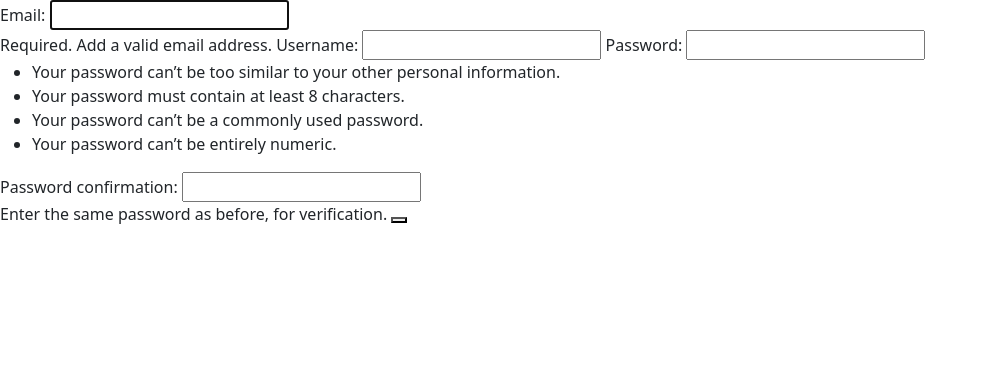
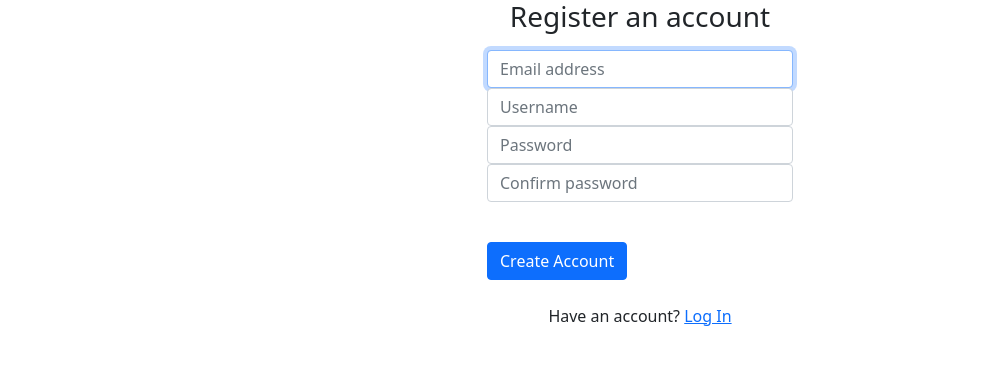
Before and after one commit to Temych67/Demo_test_site_Django, a Django app: page /registration/ in a window 1280 px wide. Shown: the top 365 px of the page, without its empty margins (0-987 px from the left). Run offline with Django 4.2, Linux system fonts and the light colour scheme.

Commit message:
update model and registration.html

```diff
--- a/simple_test_site/main_app/models.py
+++ b/simple_test_site/main_app/models.py
@@ -32,11 +32,11 @@
 
 
 class User_Custom_Model(AbstractBaseUser):
-    username = models.CharField(max_length=50, unique=True, error_messages ={
+    username = models.CharField(max_length=50, unique=True, error_messages={
                     "unique": "The username you entered is already exists.",
                     "max_length": "The username you entered is very long. It should not exceed 50 characters",
                     })
-    email = models.EmailField(verbose_name="email", max_length=70, unique=True, error_messages ={
+    email = models.EmailField(verbose_name="email", max_length=70, unique=True, error_messages={
                     "unique": "The email address you entered is already exists"
                     })
     date_joined = models.DateTimeField(verbose_name='date joined', auto_now_add=True)
--- a/simple_test_site/main_app/templates/main_app/registration.html
+++ b/simple_test_site/main_app/templates/main_app/registration.html
@@ -4,11 +4,45 @@
     <meta charset="UTF-8">
     <title>Registration</title>
     <link rel="stylesheet" href="https://cdn.jsdelivr.net/npm/bootstrap@5.1.3/dist/css/bootstrap.min.css" integrity="sha384-1BmE4kWBq78iYhFldvKuhfTAU6auU8tT94WrHftjDbrCEXSU1oBoqyl2QvZ6jIW3" crossorigin="anonymous">
+<style type="text/css">
+    .container{
+        max-width: 330px;
+    }
+</style>
 </head>
 <body>
-<form method="post">{% csrf_token %}
-{{registration_form}}
-<button type="submit"></button>
-</form>
+    <div class="container">
+         <form class="form-signin" method="post">{% csrf_token %}
+
+              <h1 class="h3 mb-3 font-weight-normal" align="center">Register an account</h1>
+
+              <input type="email" name="email" id="inputEmail" class="form-control" placeholder="Email address" required autofocus>
+
+              <input type="text" name="username" id="inputUsername" class="form-control" placeholder="Username" required>
+
+              <input type="password" name="password1" id="inputPassword1" class="form-control" placeholder="Password" required>
+
+              <input type="password" name="password2" id="inputPassword2" class="form-control" placeholder="Confirm password" required>
+
+              {% for field in registration_form %}
+                  <p>
+                    {% for error in field.errors %}
+                      <p style="color: red">{{ error }}</p>
+                    {% endfor %}
+                  </p>
+              {% endfor %}
+              {% if registration_form.non_field_errors %}
+                <div style="color: red">
+                  <p>{{registration_form.non_field_errors}}</p>
+                </div>
+
+              {% endif %}
+
+                <div class="form-group">
+                    <button type="submit" class="btn btn-primary my-4 btn-block waves-effect waves-light" id="submit" name="submit-btn">Create Account</button>
+                    <p class="text-center">Have an account? <a href="/login/">Log In</a> </p>
+                </div>
+         </form>
+    </div>
 </body>
 </html>
```
